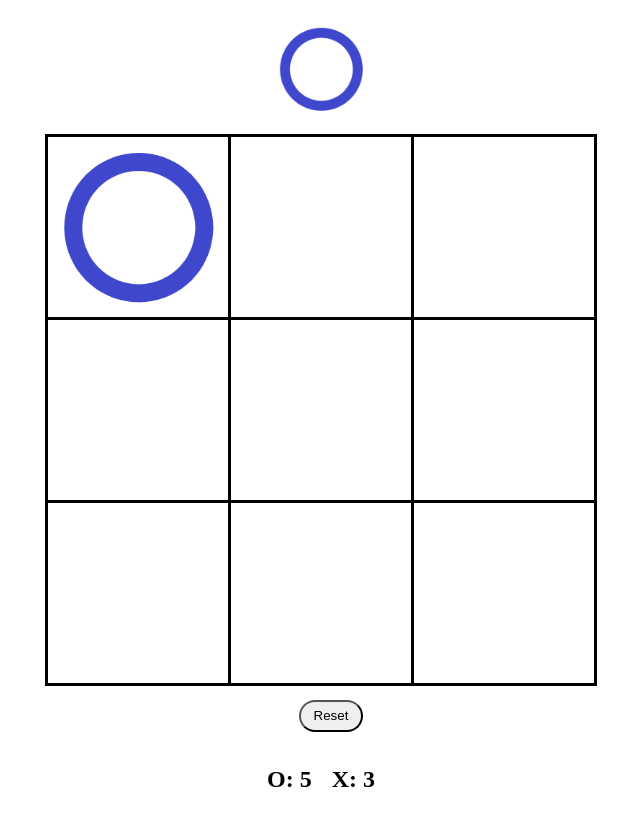
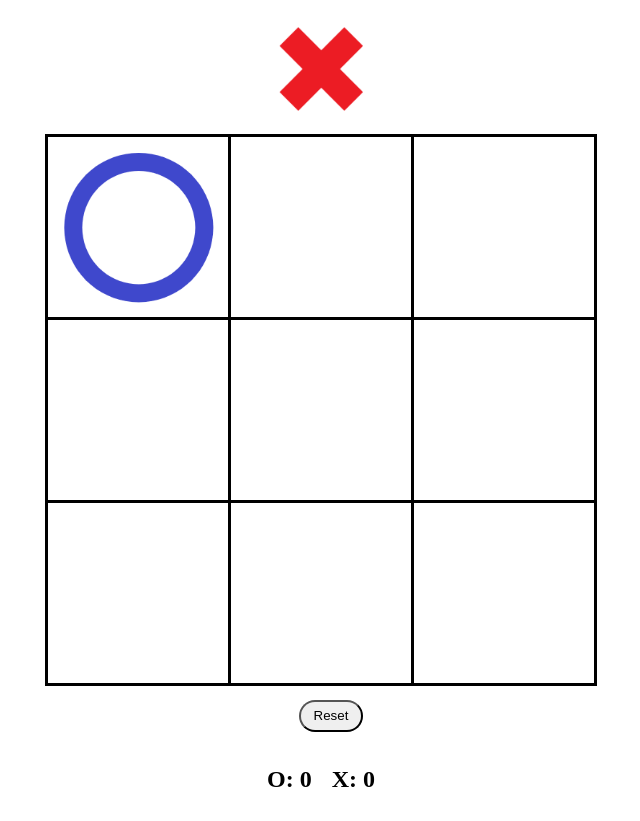
Before and after one commit to Ayaanator/tic-tac-toe, a plain HTML site: page index.html in a window 1280 px wide. Both pictures are taken after a click on the picture 457 px from the left and 295 px from the top of the page. Shown: the part 69-890 px from the top of the page, without its empty margins (319-959 px from the left). Drawn offline with Linux system fonts and the light colour scheme.

Commit message:
Add updating current turn display

```diff
--- a/index.html
+++ b/index.html
@@ -31,8 +31,8 @@
     </div>
 
     <div id="score">
-        <h2>O: 5</h2>
-        <h2>X: 3</h2>
+        <h2 id="o-score">O: 0</h2>
+        <h2 id="x-score">X: 0</h2>
     </div>
 
     <script src="script.js"></script>
--- a/script.js
+++ b/script.js
@@ -1,6 +1,7 @@
 const cells = document.querySelectorAll('#board img');
 const reset_button = document.querySelector("#reset");
 const winner_text = document.querySelector("#winner-text");
+const current_player_display = document.querySelector("#current-player");
 
 game_board = board();
 let current_player = 'O';
@@ -18,8 +19,10 @@ function board() {
     function change_player() {
         if(current_player == 'O') {
             current_player = 'X';
+            current_player_display.src = "images/x.png";
         } else {
             current_player = 'O';
+            current_player_display.src = "images/o.png";
         }
     }
 
```
